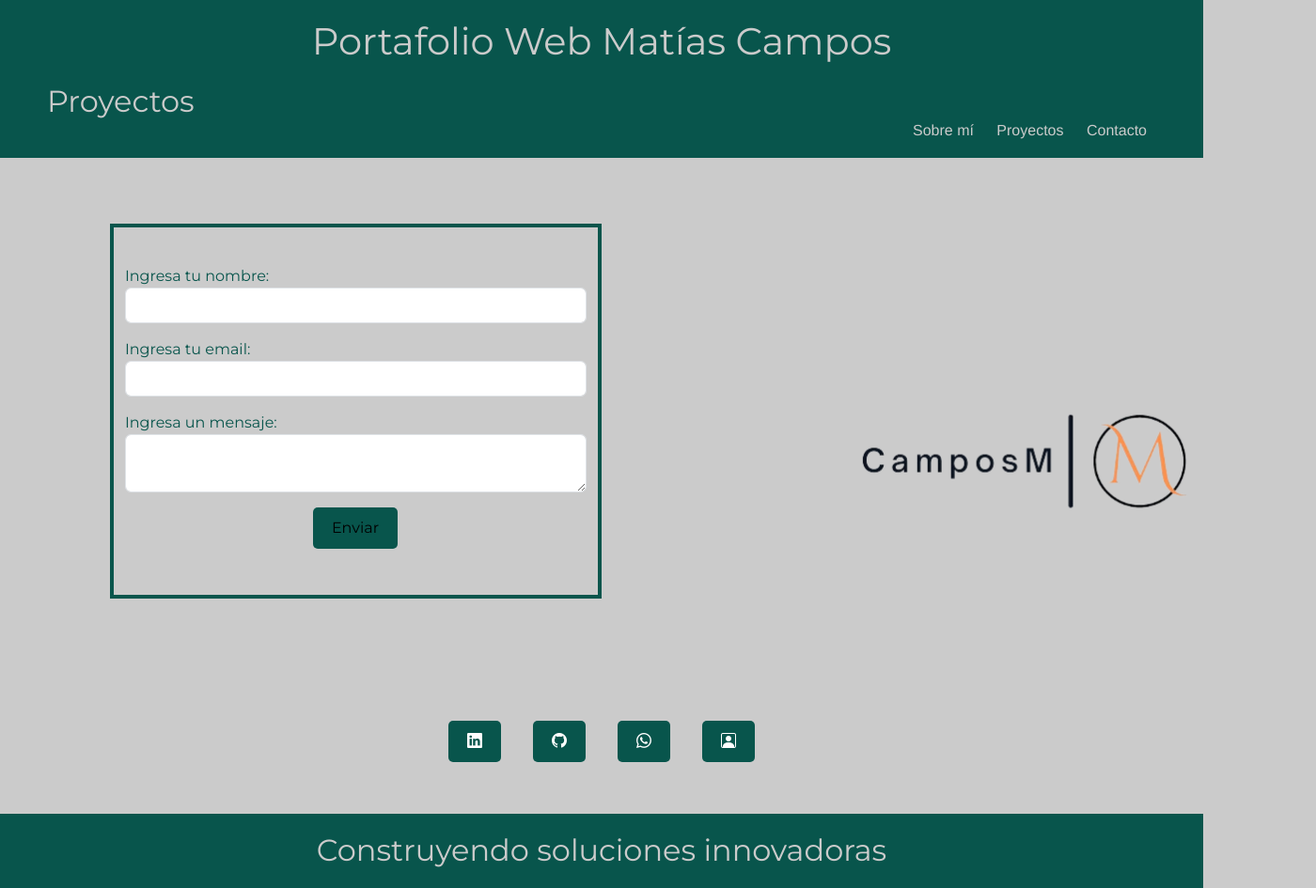
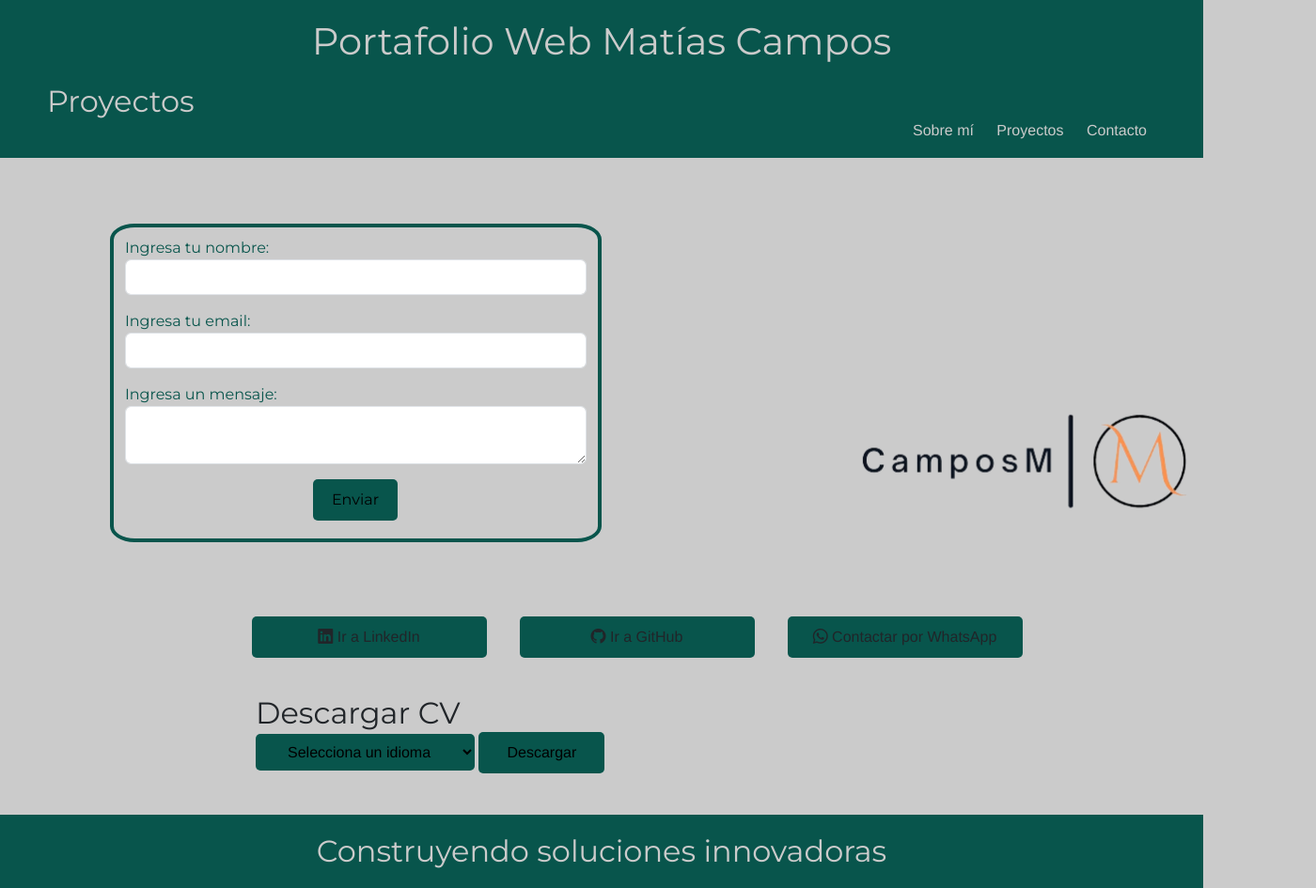
Before and after one commit to MatiasCamposC/WebMatias, a plain HTML site: page HTML/Contacto.html in a window 1280 px wide. Shown: the whole page at 94% size, 1400 px wide, since content can reach past the window. Drawn offline with nearby package versions, Linux system fonts and the light colour scheme.

Commit message:
Correcciones y dropdown

```diff
--- a/CSS/contacto.css
+++ b/CSS/contacto.css
@@ -1,6 +1,7 @@
-.main{
+.main {
     margin-top: 40px;
 }
+
 .contenedorA {
     display: flex;
     flex-wrap: wrap;
@@ -14,40 +15,70 @@
     margin-left: 200px;
 }
 
-.forms{
-    border: 4px solid ;
+.forms {
+    border: 4px solid;
+    border-radius: 5%;
     color: #08554c;
-    margin-bottom: 100px;
-    padding-top: 40px;
+    margin-bottom: 160px;
+    padding-top: 10px;
 }
 
 .enlacesC {
     display: flex;
     justify-content: center;
     align-items: center;
+    margin-left: 250px;
+    margin-top: -111px;
+}
 
+.enlacesCV{
+    margin-top: 40px;
+    margin-left: 10px;
 }
 
 .enlaces {
     text-align: center;
 }
 
+.enlaces h2 {
+    margin-bottom: 10px;
+}
+
+.enlaces select,
+.enlaces button,
 .enlaces a {
     display: inline-block;
-    padding: 10px 20px;
+    padding: 10px 25px;
     margin: 0 5px;
     text-decoration: none;
     background-color: #08554c;
-    color: white;
     border: none;
     border-radius: 5px;
+    width: 250px;
+    text-align: center;
 }
 
 .btn:hover {
     background-color: #ff5900;
 }
 
-.btnE{
+.btn {
+    background-color: #08554c;
+    padding: 10px 30px;
+    border: none;
+    border-radius: 5px;
+    cursor: pointer;
+}
+
+.btnCV {
+    background-color: #08554c;
+    padding: 10px 30px;
+    border: none;
+    border-radius: 5px;
+    cursor: pointer;
+}
+
+.btnE {
     background-color: #08554c;
     padding: 10px 20px;
     border: none;
@@ -60,12 +91,11 @@
     background-color: #ff5900;
 }
 
-/*Footer*/
-
+/* Footer */
 footer {
     background-color: #08554c;
     padding: 20px;
-    margin-top: 55px;
+    margin-top: 44px;
     text-align: center;
     color: #cbcbcb;
     position: relative;
--- a/HTML/Contacto.html
+++ b/HTML/Contacto.html
@@ -46,23 +46,27 @@
             <div class="row">
                 <div class="col-md-3">
                     <div class="enlaces">
-                        <a href="https://www.linkedin.com/in/matias-campos-a5b160274/?originalSubdomain=cr" class="btn"><i class="bi bi-linkedin"></i></a>
+                        <a href="https://www.linkedin.com/in/matias-campos-a5b160274/?originalSubdomain=cr" class="btn"><i class="bi bi-linkedin"></i> Ir a LinkedIn</a>
                     </div>
                 </div>
                 <div class="col-md-3">
                     <div class="enlaces">
-                        <a href="https://github.com/MatiasCamposC" class="btn"><i class="bi bi-github"></i></a>
+                        <a href="https://github.com/MatiasCamposC" class="btn"><i class="bi bi-github"></i> Ir a GitHub</a>
                     </div>
                 </div>
                 <div class="col-md-3">
                     <div class="enlaces">
-                        <a href="https://wa.me/50687035523"  class="btn"><i class="bi bi-whatsapp"></i></a>
+                        <a href="https://wa.me/50687035523"  class="btn"><i class="bi bi-whatsapp"></i> Contactar por WhatsApp</a>
                     </div>
                 </div>
-                <div class="col-md-3">
-                    <div class="enlaces">
-                        <a href="../PDF/CV español.pdf" download class="btn"><i class="bi bi-person-square"></i></i></a>
-                    </div>
+                <div class="enlacesCV">
+                    <h2>Descargar CV</h2>
+                    <select id="cvDropdown" class="btnCV">
+                        <option value="" disabled selected>Selecciona un idioma</option>
+                        <option value="../PDF/CV español.pdf">Español</option>
+                        <option value="../PDF/Cv Ingles.pdf">English</option>
+                    </select>
+                    <button id="cvDownloadBtn" class="btnCV">Descargar</button>
                 </div>
             </div>
         </div>
@@ -71,7 +75,7 @@
     <footer>
         <h2>Construyendo soluciones innovadoras</h2>
     </footer>
-
+    <script src="../JS/contacto.js"></script>
     <script src="https://cdn.jsdelivr.net/npm/bootstrap@5.3.3/dist/js/bootstrap.bundle.min.js" integrity="sha384-YvpcrYf0tY3lHB60NNkmXc5s9fDVZLESaAA55NDzOxhy9GkcIdslK1eN7N6jIeHz" crossorigin="anonymous"></script>
 </body>
 </html>
--- /dev/null
+++ b/JS/contacto.js
@@ -0,0 +1,10 @@
+
+        document.getElementById("cvDownloadBtn").addEventListener("click", function() {
+            var dropdown = document.getElementById("cvDropdown");
+            var selectedOption = dropdown.options[dropdown.selectedIndex].value;
+            if (selectedOption) {
+                window.open(selectedOption, "_blank");
+            } else {
+                alert("Por favor, selecciona un idioma para descargar el CV.");
+            }
+        });
```
Also changed, not shown: 1 other file.
